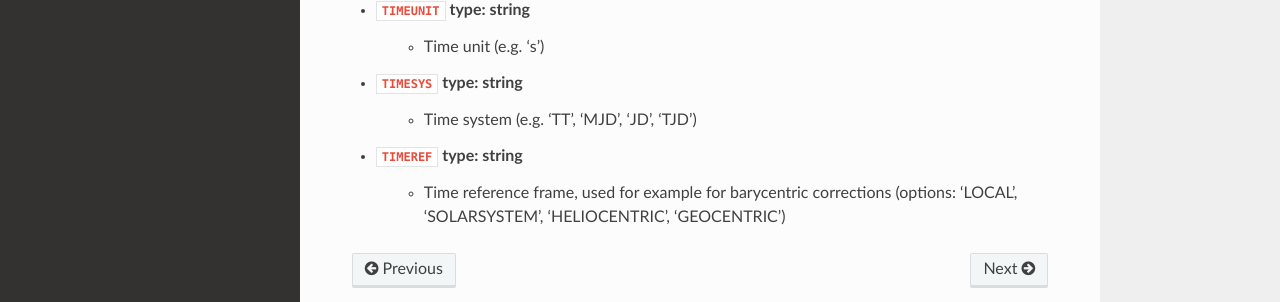
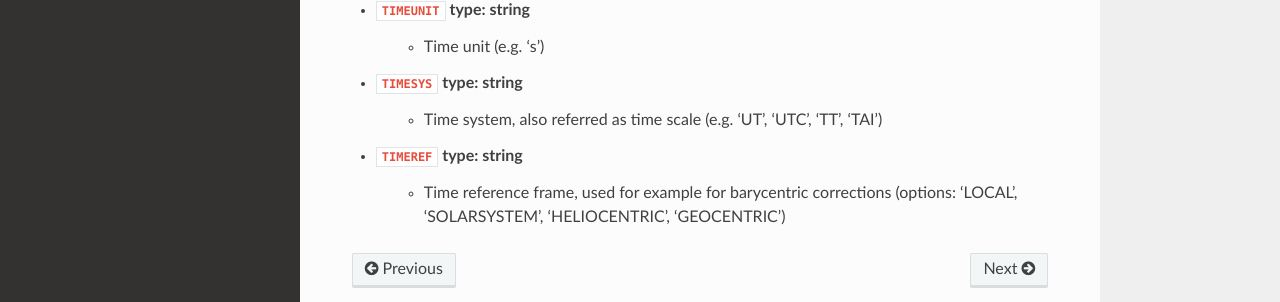
Before and after one commit to open-gamma-ray-astro/gamma-astro-data-formats, a Sphinx documentation site: the page built from source/events/gti.rst, in a window 1280 px wide and 1291 px high. Shown: the part 873-1175 px from the top of the window. Built offline with Sphinx 7.4.7 and the Read the Docs theme 2.0.0, drawn with Linux system fonts in a browser that asks for light colours.

Commit message:
Fix TIMESYS keyword
TIMESYS should not be allowed to be ‘MJD’, ‘JD’, ‘TJD’. Change the description. See http://www.cv.nrao.edu/fits/documents/standards/year2000.txt for reference

```diff
--- a/source/events/events.rst
+++ b/source/events/events.rst
@@ -155,7 +155,7 @@ Mandatory header keywords
 * ``TIMEUNIT`` type: string
     * Time unit (e.g. 's')
 * ``TIMESYS`` type: string
-    * Time system (e.g. 'TT', 'MJD', 'JD', 'TJD')
+    * Time system, also referred as time scale (e.g. 'UT', 'UTC', 'TT', 'TAI')
 * ``TIMEREF`` type: string
     * Time reference frame, used for example for barycentric corrections
       (options: 'LOCAL', 'SOLARSYSTEM', 'HELIOCENTRIC', 'GEOCENTRIC')
--- a/source/events/gti.rst
+++ b/source/events/gti.rst
@@ -41,7 +41,7 @@ Mandatory header keywords
 * ``TIMEUNIT`` type: string
     * Time unit (e.g. 's')
 * ``TIMESYS`` type: string
-    * Time system (e.g. 'TT', 'MJD', 'JD', 'TJD')
+    * Time system, also referred as time scale (e.g. 'UT', 'UTC', 'TT', 'TAI')
 * ``TIMEREF`` type: string
     * Time reference frame, used for example for barycentric corrections
       (options: 'LOCAL', 'SOLARSYSTEM', 'HELIOCENTRIC', 'GEOCENTRIC')
```
